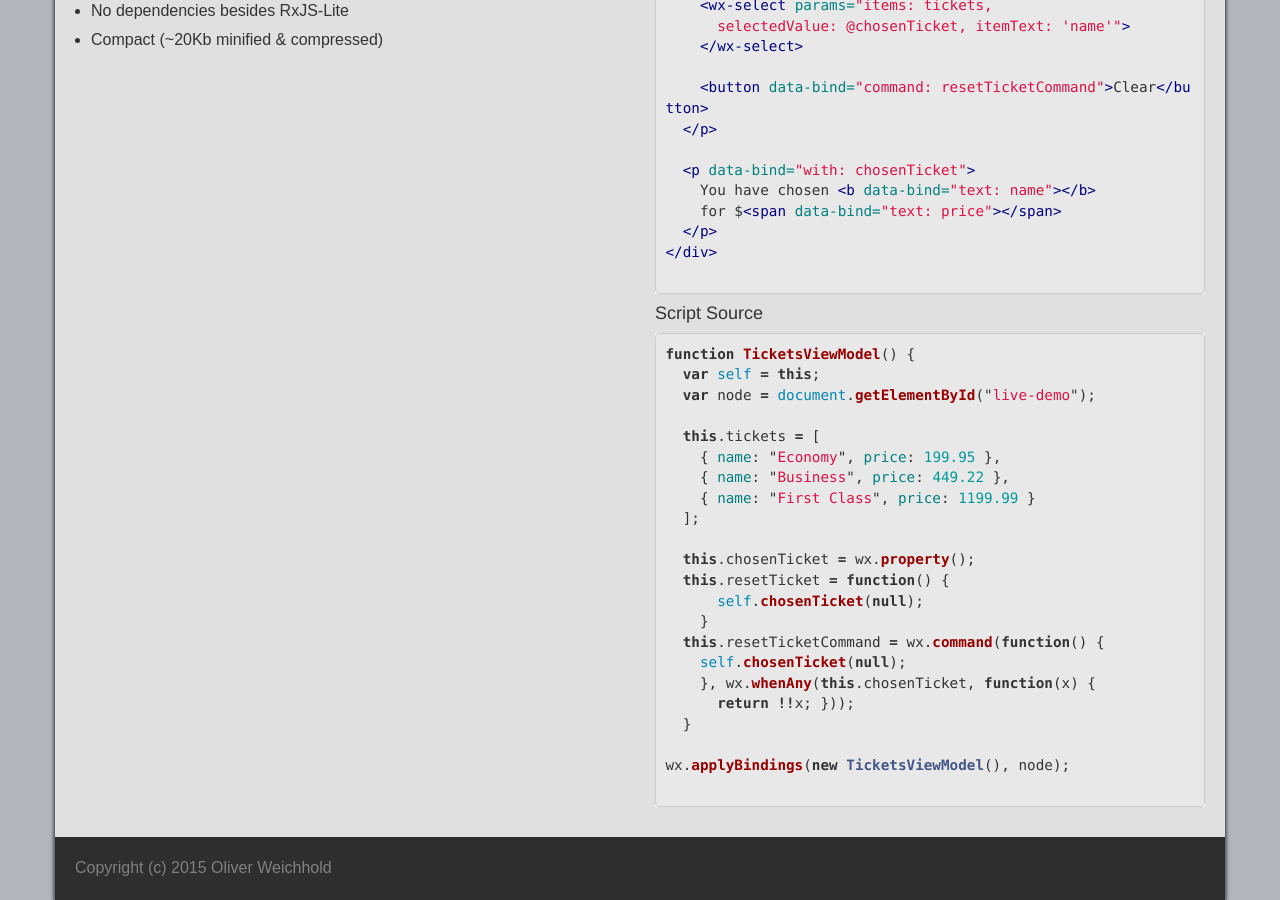
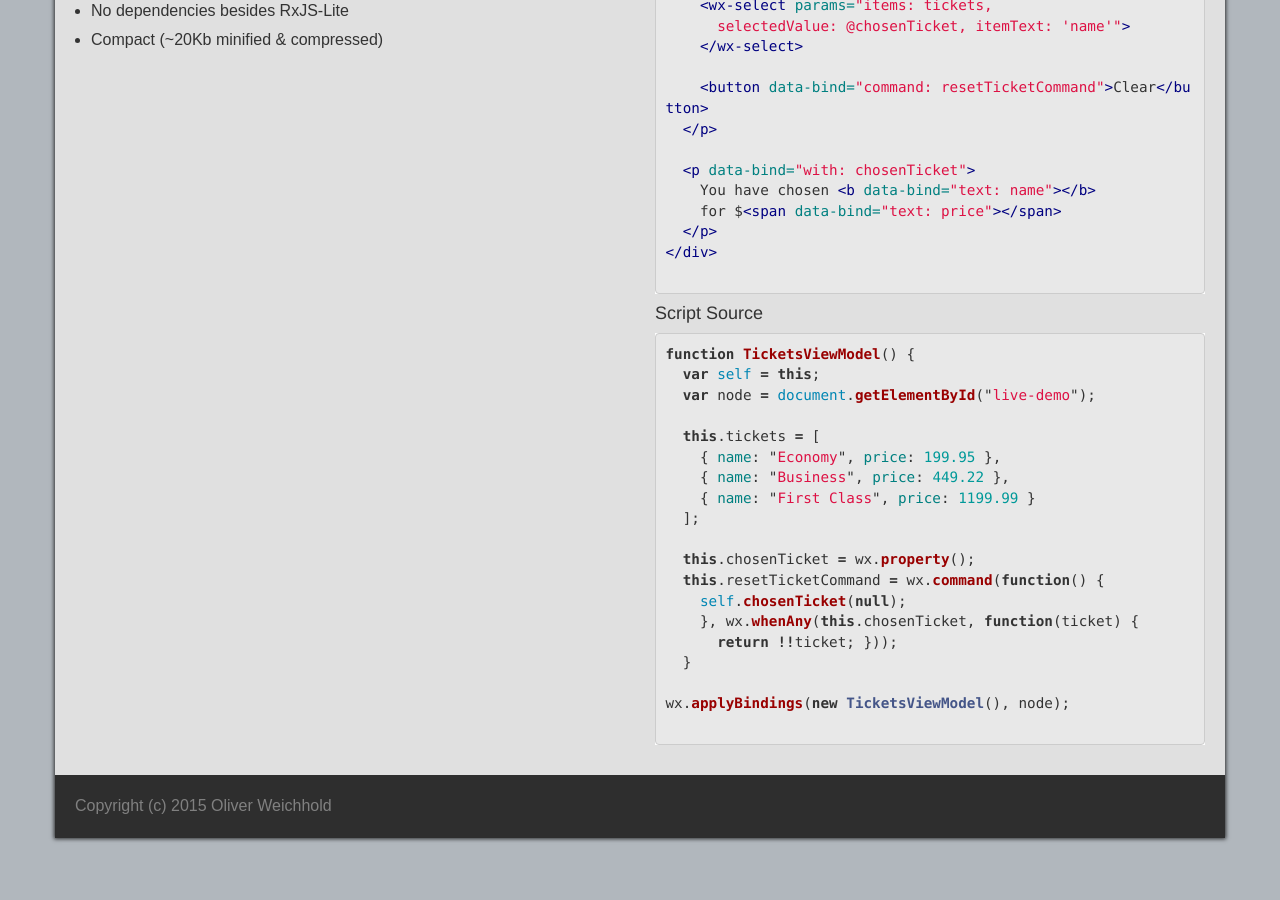
Before and after one commit to MohamadYusuf/WebRx-Site, a Jekyll site: the page built from index.html, in a window 1280 px wide and 900 px high, scrolled down 726 px. Built offline with Jekyll 4.4.1, drawn with Linux system fonts in a browser that asks for light colours; Markdown is read by kramdown in place of the engine named in the settings.

Commit message:
Improved live-demo source

```diff
--- a/index.html
+++ b/index.html
@@ -111,13 +111,10 @@ function TicketsViewModel() {
   ];
 
   this.chosenTicket = wx.property();
-  this.resetTicket = function() {
-      self.chosenTicket(null);
-    }
   this.resetTicketCommand = wx.command(function() {
     self.chosenTicket(null);
-    }, wx.whenAny(this.chosenTicket, function(x) {
-      return !!x; }));
+    }, wx.whenAny(this.chosenTicket, function(ticket) {
+      return !!ticket; }));
   }
 
 wx.applyBindings(new TicketsViewModel(), node);
--- a/js/default.js
+++ b/js/default.js
@@ -18,7 +18,7 @@ if(document.location.pathname === '/') {
         this.chosenTicket = wx.property();
         this.resetTicketCommand = wx.command(function() {
         	self.chosenTicket(null);
-        }, wx.whenAny(this.chosenTicket, function(x) { return !!x; }));
+        }, wx.whenAny(this.chosenTicket, function(ticket) { return !!ticket; }));
     }
 
 	wx.applyBindings(new TicketsViewModel(), document.getElementById("live-demo"));
```
Also changed, not shown: .build/index.html, .build/js/default.js.
